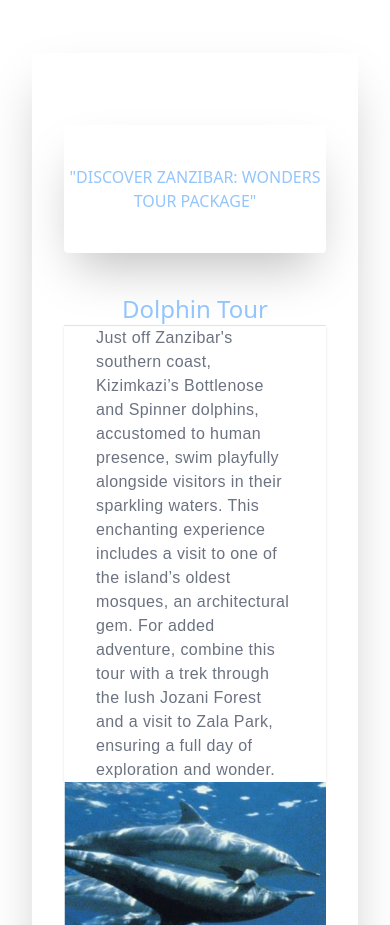
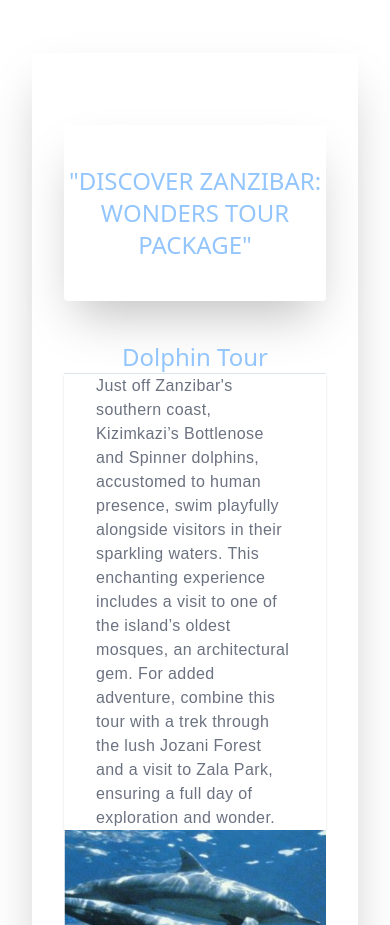
Before and after one commit to asnganje/zan-extreme-app, a React (Vite) app: page / in a window 390 px wide. Shown: the part 1260-2185 px from the top of the page. Built offline with nearby package versions, Linux system fonts and the light colour scheme.

Commit message:
fix text size

```diff
--- a/src/components/dashboard/Dashboard.tsx
+++ b/src/components/dashboard/Dashboard.tsx
@@ -4,7 +4,7 @@ import { Separator } from "../ui/separator"
 function Dashboard() {
   return (
     <div className="shadow-2xl my-[12vh] p-8">
-      <p className="text-center uppercase text-sm xs:text-base md:text-lg lg:text-3xl text-blue-300 py-10 shadow-2xl rounded my-10">"Discover Zanzibar: Wonders Tour Package"</p>
+      <p className="text-center uppercase text-sm xs:text-2xl md:text-lg lg:text-3xl text-blue-300 py-10 shadow-2xl rounded my-10">"Discover Zanzibar: Wonders Tour Package"</p>
       {
         dashItems.map((item, i)=> {
           return (
```
